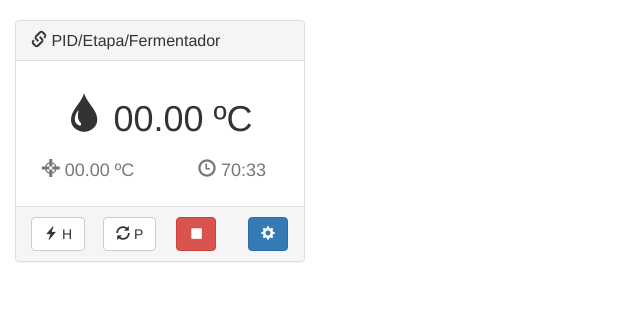
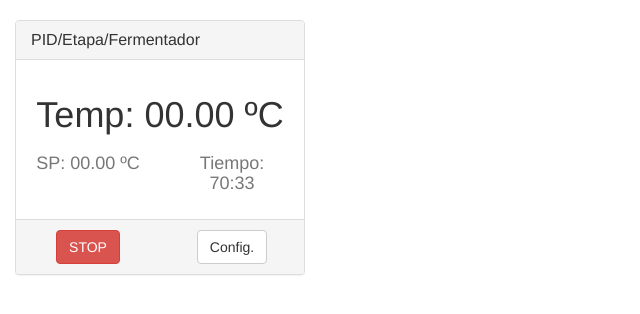
Before and after one commit to xavierlesa/djangomqtt, a Django app: template iotdevice/templates/iotdevice/device_detail.html in a window 1280 px wide. Shown: the top 314 px of the page, without its empty margins (0-640 px from the left). Run offline with Django 3.2, Linux system fonts and the light colour scheme; the template is opened without the code that fills it, so the values that code supplies are empty; parts of the project's set-up code (start-up, migrations or seed data) failed here and were passed over; some libraries are stand-ins or nearby versions.

Commit message:
[add] ui for PID

```diff
--- a/iotdevice/templates/iotdevice/controller_widget.html
+++ b/iotdevice/templates/iotdevice/controller_widget.html
@@ -1,54 +1,42 @@
 
 <div class="panel panel-default">
     <div class="panel-heading">
-        <h1 class="panel-title"><span class="glyphicon glyphicon-link"></span> PID/Etapa/Fermentador</h1>
+        <h1 class="panel-title"><!--span class="glyphicon glyphicon-link"></span-->PID/Etapa/Fermentador</h1>
     </div>
     <div class="panel-body text-center">
         <h1>
-            <span class="glyphicon glyphicon-tint" aria-hidden="true"></span> {{ pid.status.sensors.0.value|floatformat|default:'00.00' }} ºC
+            <!--span class="glyphicon glyphicon-tint" aria-hidden="true"></span-->Temp: {{ pid.status.sensors.0.value|floatformat|default:'00.00' }} ºC
         </h1>
 
         <div class="row">
             <div class="col-xs-6">
                 <h4 class="text-muted">
-                    <span class="glyphicon glyphicon-screenshot" aria-hidden="true"></span> {{ pid.status.setpoints.SP|floatformat|default:'00.00' }} ºC
+                    <!--span class="glyphicon glyphicon-screenshot" aria-hidden="true"></span-->SP: {{ pid.status.setpoints.SP|floatformat|default:'00.00' }} ºC
                 </h4>
             </div>
             <div class="col-xs-6">
                 <h4 class="text-muted">
-                    <span class="glyphicon glyphicon-time" aria-hidden="true"></span> 70:33
+                    <!--span class="glyphicon glyphicon-time" aria-hidden="true"></span-->Tiempo: 70:33
                 </h4>
             </div>
         </div>
 
-        {% comment %}
-        <hr />
-        <div class="row">
-            <div class="col-xs-4">
-                <span class="label label-primary">P: {{ pid.status.setpoints.P }}</span>
-            </div>
-            <div class="col-xs-4">
-                <span class="label label-primary">I: {{ pid.status.setpoints.I }}</span>
-            </div>
-            <div class="col-xs-4">
-                <span class="label label-primary">D: {{ pid.status.setpoints.D }}</span>
-            </div>
-        </div>
-        {% endcomment %}
     </div>
     <div class="panel-footer">
         <div class="row text-center">
+            {% comment %}
             <div class="col-xs-3 {% if pid.status.reles.0.status == "1" %}text-warning{% endif %}">
                 <button class="btn btn-default" type="button"><span class="glyphicon glyphicon-flash" aria-hidden="true"></span> {% if pid.status.reles.0.status == "1" %}<strong>H</strong>{% else %}H{% endif %}</button>
             </div>
             <div class="col-xs-3 {% if pid.status.reles.1.status == "1" %}text-success{% endif %}">
                 <button class="btn btn-default" type="button"><span class="glyphicon glyphicon-refresh" aria-hidden="true"></span> {% if pid.status.reles.0.status == "1" %}<strong>P</strong>{% else %}P{% endif %}</button>
             </div>
-            <div class="col-xs-3">
-                <button class="btn btn-danger" type="button"><span class="glyphicon glyphicon-stop" aria-hidden="true"></span></button>
+            {% endcomment %}
+            <div class="col-xs-6">
+                <button class="btn btn-danger" type="button"><!--span class="glyphicon glyphicon-stop" aria-hidden="true"></span-->STOP</button>
             </div>
-            <div class="col-xs-3">
-                <button class="btn btn-primary" type="button"><span class="glyphicon glyphicon-cog" aria-hidden="true"></span></button>
+            <div class="col-xs-6">
+                <button class="btn btn-default" type="button"><!--span class="glyphicon glyphicon-cog" aria-hidden="true"></span-->Config.</button>
             </div>
         </div>
     </div>
```
